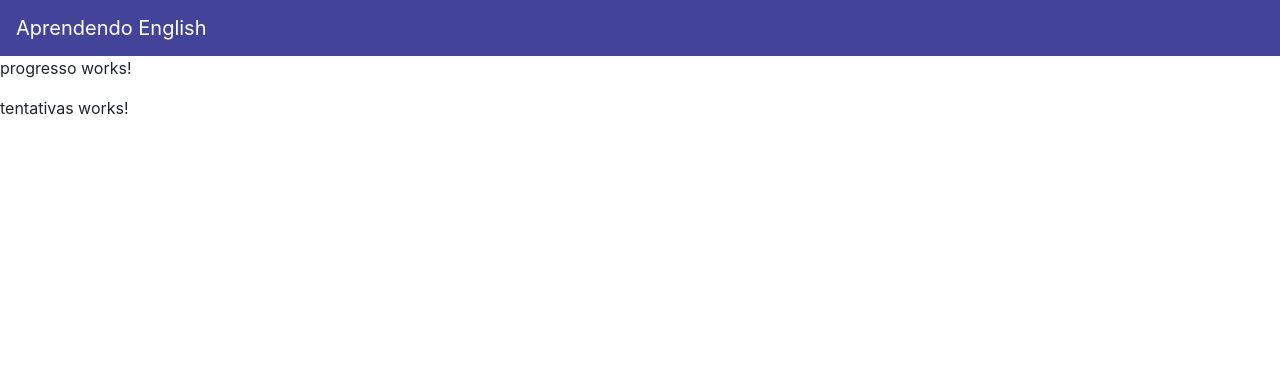
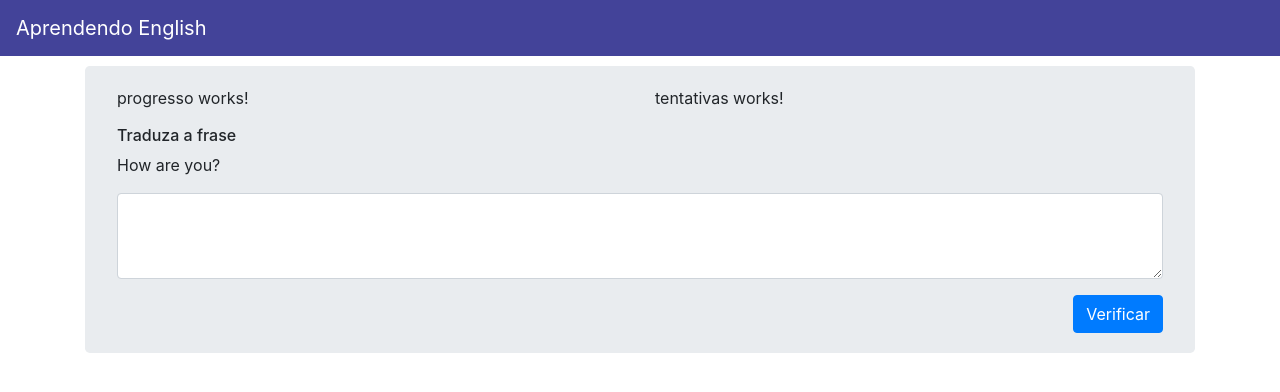
Before and after one commit to arthurBarbosa/app-traducao-ui-angular, an Angular app: page / in a window 1280 px wide. Shown: the top 392 px of the page. Built offline with nearby package versions, Linux system fonts and the light colour scheme.

Commit message:
[added] finalizando o component painel

```diff
--- a/src/app/painel/painel.component.css
+++ b/src/app/painel/painel.component.css
@@ -0,0 +1,5 @@
+.jumbotron{
+    margin-top: 10px;
+    padding-top: 20px;
+    padding-bottom: 20px;
+}
--- a/src/app/painel/painel.component.html
+++ b/src/app/painel/painel.component.html
@@ -1,4 +1,36 @@
 
 
-<app-progresso></app-progresso>
-<app-tentativas></app-tentativas>
+
+
+<div class="container">
+    <div class="jumbotron">
+        <div class="row">
+            <div class="col-sm-6">
+                <app-progresso></app-progresso>
+            </div>
+
+            <div class="col-sm-6">
+                <app-tentativas></app-tentativas>
+            </div>
+        </div>
+
+        <div class="row">
+            <div class="col">
+                <h6>Traduza a frase</h6>
+                <p>How are you?</p>
+
+                <div class="form-group">
+                    <textarea class="form-control" rows="3"></textarea>
+                </div>
+            </div>
+        </div>
+
+        <div class="row">
+            <div class="col">
+                <div class="d-flex justify-content-end">
+                    <button type="button" class="btn btn-primary">Verificar</button>
+                </div>
+            </div>
+        </div>
+    </div>
+</div>
```
